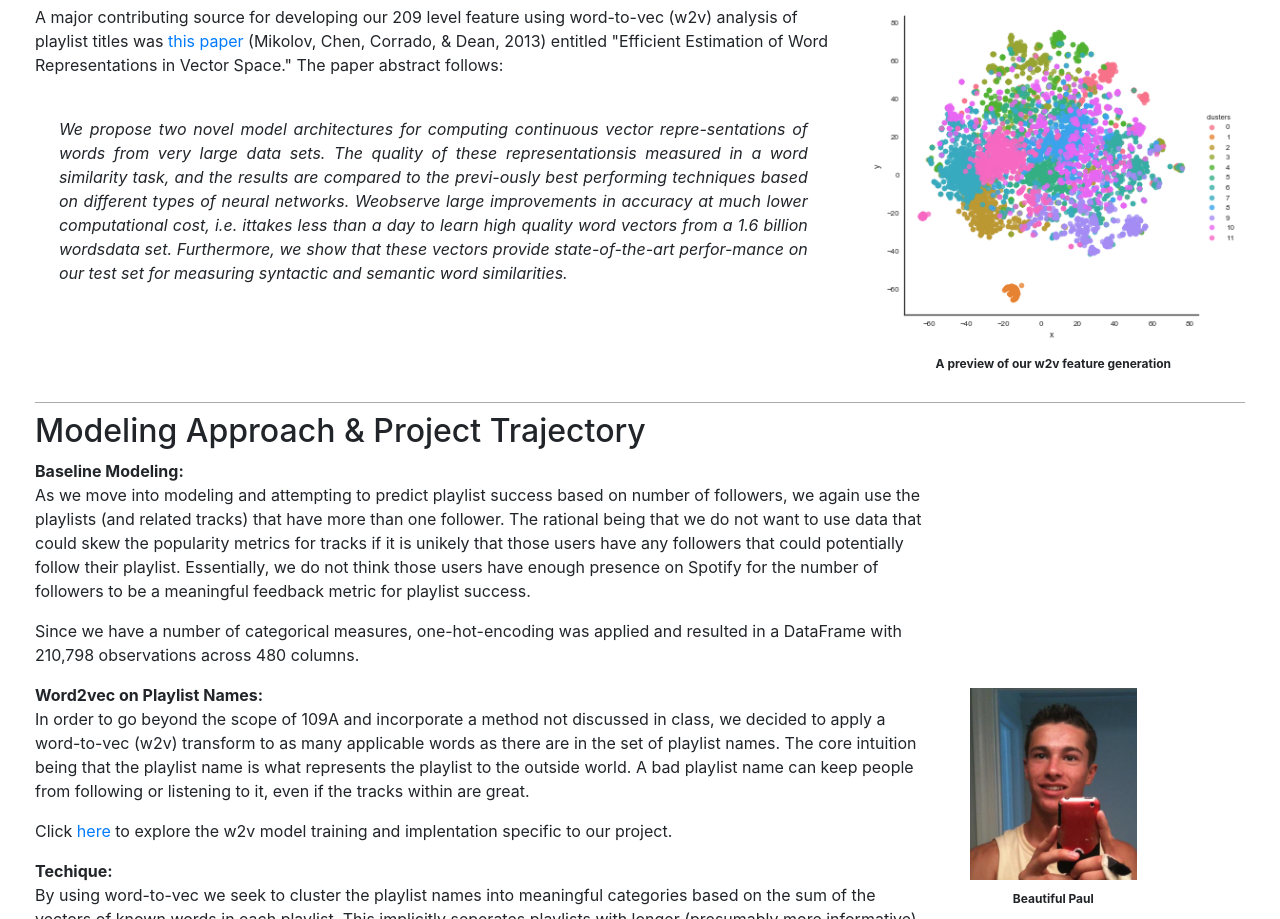
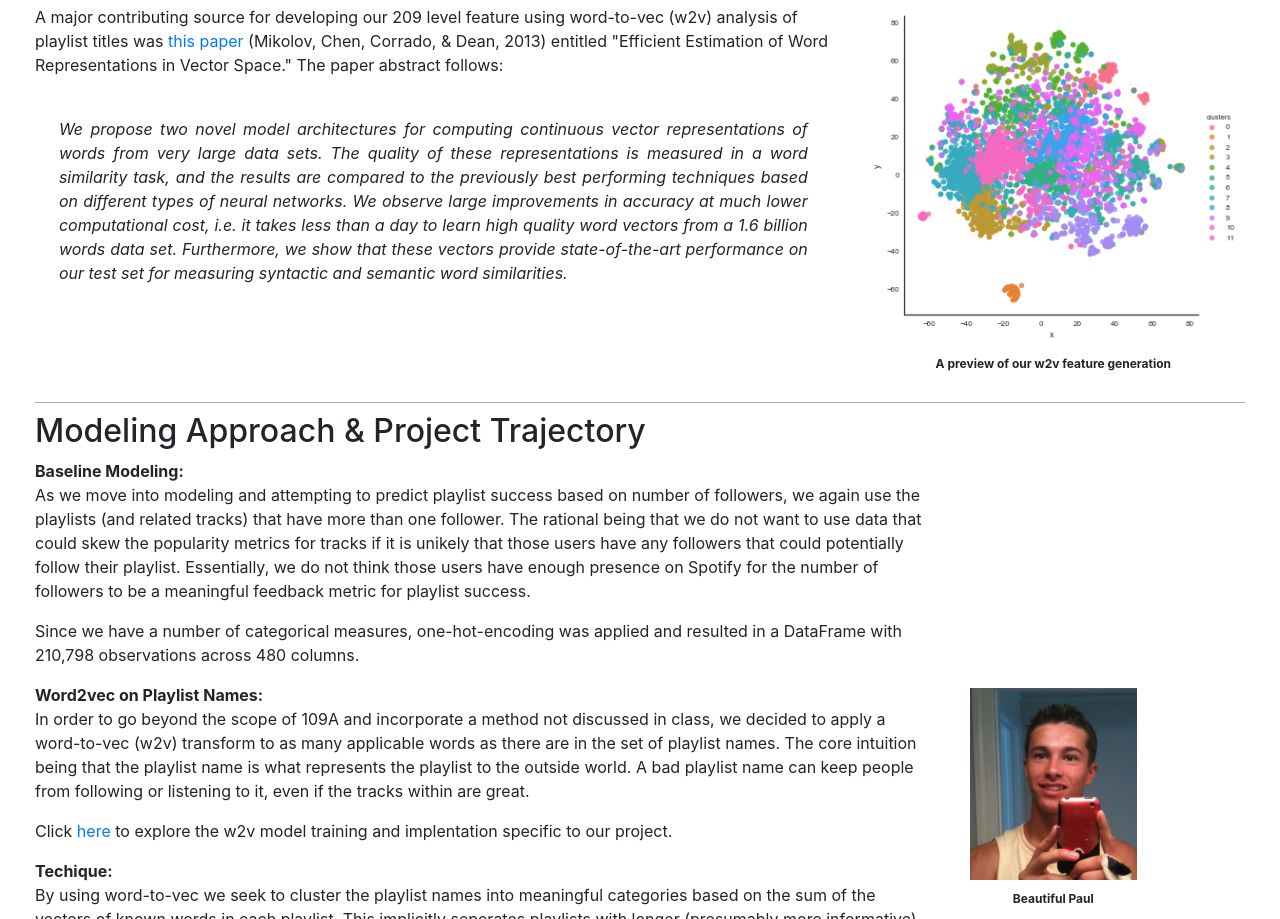
Before and after one commit to ac209-project/ac209-project, a website: page docs/index.html in a window 1280 px wide. Shown: the part 5640-6559 px from the top of the page. Drawn offline with Linux system fonts and the light colour scheme.

Commit message:
lit review section update

```diff
--- a/docs/index.html
+++ b/docs/index.html
@@ -380,19 +380,21 @@
             <div class="row">
                 <div class="col col-md-8">
                     <p>
-                        A major contributing source for developing our 209 level feature using word-to-vec (w2v) analysis of
+                        A major contributing source for developing our 209 level feature using word-to-vec (w2v)
+                        analysis of
                         playlist titles was <a
                             href="https://github.com/ac209-project/ac209-project/blob/master/w2v/word2vec_paper.pdf"
                             target="_blank">this paper</a> (Mikolov, Chen, Corrado, & Dean, 2013) entitled "Efficient
                         Estimation of Word Representations in Vector Space." The paper abstract follows:
                     </p>
-                    <p style="text-align: justify; padding: 3%;"><i>We propose two novel model architectures for computing continuous vector repre-sentations of
-                        words from very large data sets. The quality of these representationsis measured in a word
-                        similarity task, and the results are compared to the previ-ously best performing techniques
-                        based on different types of neural networks. Weobserve large improvements in accuracy at much
-                        lower computational cost, i.e. ittakes less than a day to learn high quality word vectors from a
-                        1.6 billion wordsdata set. Furthermore, we show that these vectors provide state-of-the-art
-                        perfor-mance on our test set for measuring syntactic and semantic word similarities.</i>
+                    <p style="text-align: justify; padding: 3%;"><i>We propose two novel model architectures for
+                        computing continuous vector representations of words from very large data sets. The quality of
+                        these representations is measured in a word similarity task, and the results are compared to the
+                        previously best performing techniques based on different types of neural networks. We observe
+                        large improvements in accuracy at much lower computational cost, i.e. it takes less than a day
+                        to learn high quality word vectors from a 1.6 billion words data set. Furthermore, we show that
+                        these vectors provide state-of-the-art performance on our test set for measuring syntactic and
+                        semantic word similarities.</i>
                     </p>
                 </div>
                 <div class="col col-md-4">
```
